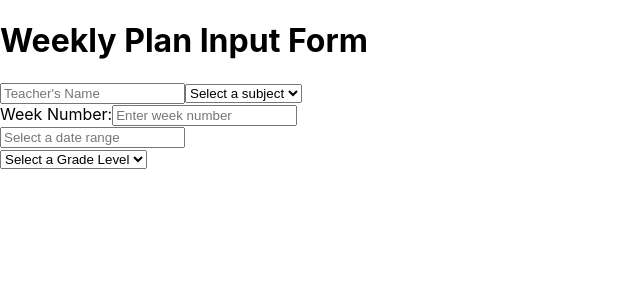
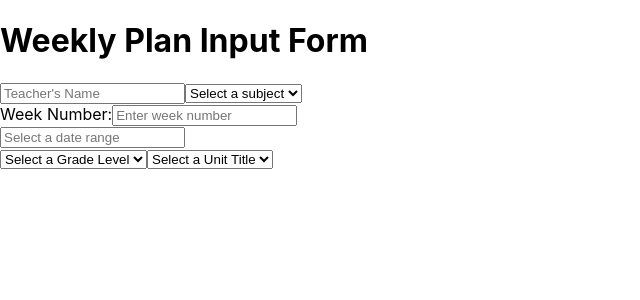
Before and after one commit to stingotho/react-weekly-plan-kbs, a React (Create React App) app: page / in a window 1280 px wide. Shown: the top 300 px of the page, without its empty margins (0-640 px from the left). Built offline with nearby package versions, Linux system fonts and the light colour scheme.

Commit message:
unit title selector

```diff
--- a/src/App.js
+++ b/src/App.js
@@ -7,6 +7,7 @@ import WeekNumberInput from "./components/WeekNumberInput";
 import DateRangePicker from "./components/DateRangePicker";
 import "react-datepicker/dist/react-datepicker.css";
 import GradeLevelSelector from "./components/GradeLevelSelector";
+import UnitTitleSelector from "./components/UnitTitleSelector";
 function App() {
   const [teacherName, setTeacherName] = useState("");
   const [selectedSubject, setSelectedSubject] = useState("");
@@ -14,8 +15,7 @@ function App() {
   const [dateRange, setDateRange] = useState([null, null]);
   const [startDate, endDate] = dateRange;
   const [gradeLevel, setGradeLevel] = useState("");
-
-  // const [unitTitle, setUnitTitle] = useState("");
+  const [unitTitle, setUnitTitle] = useState("");
   // const [unitDescription, setUnitDescription] = useState("");
   // const [sessionDetails, setSessionDetails] = useState({
   //   objective: "",
@@ -56,6 +56,12 @@ function App() {
         value={gradeLevel}
         onChange={(e) => setGradeLevel(e.target.value)}
       />
+      <UnitTitleSelector
+        value={unitTitle}
+        onChange={(e) => setUnitTitle(e.target.value)}
+        gradeLevel={gradeLevel}
+        subject={selectedSubject}
+      />
     </div>
   );
 }
--- a/src/components/UnitTitleSelector.js
+++ b/src/components/UnitTitleSelector.js
@@ -0,0 +1,35 @@
+import React from "react";
+
+function UnitTitleSelector({ value, onChange, gradeLevel, subject }) {
+  // Example static data mapping. You might replace this with dynamic data fetching based on `gradeLevel` and `subject`
+  const unitTitlesByGradeAndSubject = {
+    9: {
+      math: ["Algebra I", "Geometry"],
+      science: ["Biology", "Earth Science"],
+    },
+    10: {
+      math: ["Algebra II", "Trigonometry"],
+      science: ["Chemistry", "Physics"],
+    },
+    // Add more mappings as needed
+  };
+
+  // Determine unit titles based on the selected grade level and subject
+  const unitTitles =
+    gradeLevel && subject
+      ? unitTitlesByGradeAndSubject[gradeLevel][subject] || []
+      : [];
+
+  return (
+    <select value={value} onChange={onChange}>
+      <option value="">Select a Unit Title</option>
+      {unitTitles.map((title, index) => (
+        <option key={index} value={title}>
+          {title}
+        </option>
+      ))}
+    </select>
+  );
+}
+
+export default UnitTitleSelector;
```
